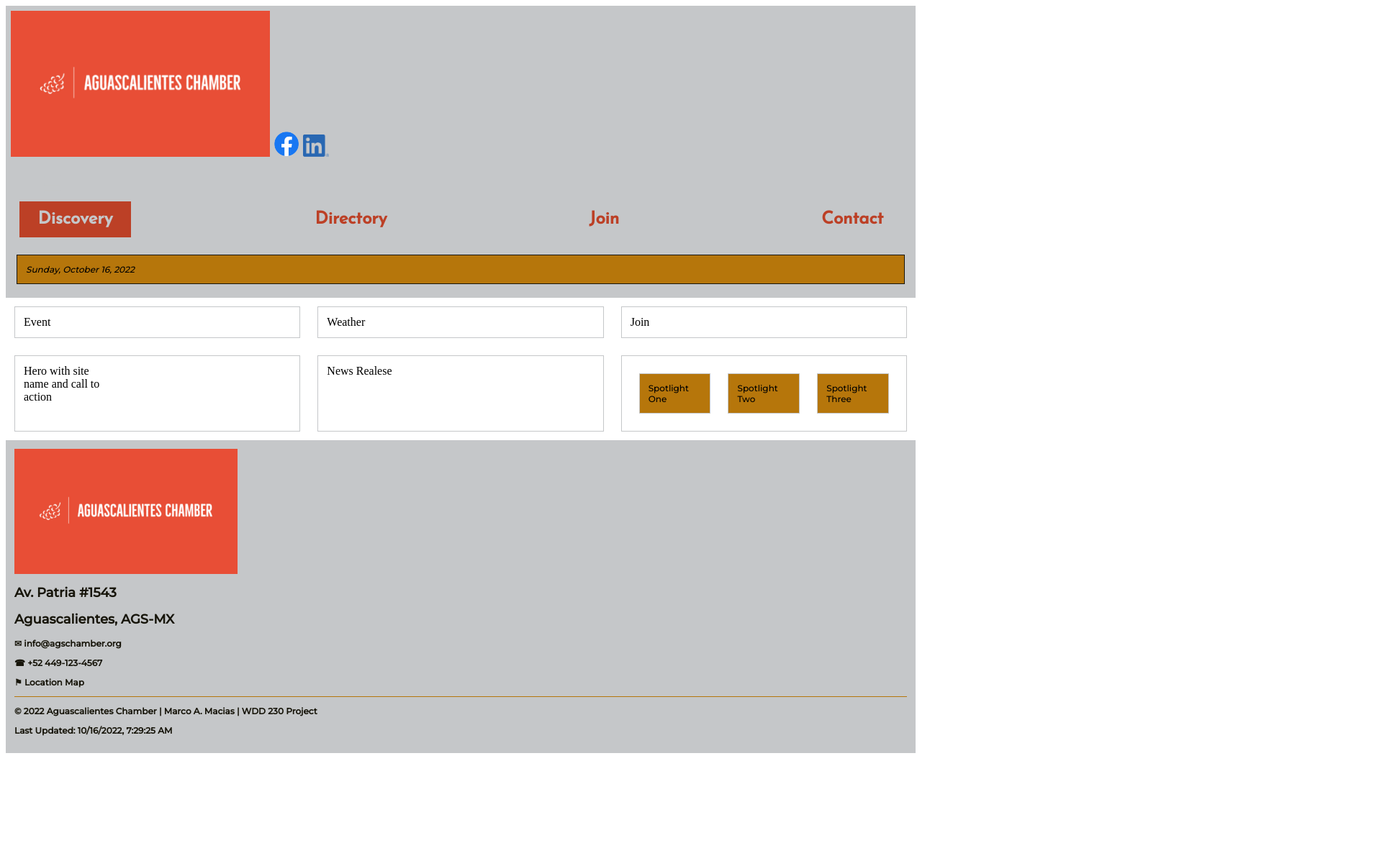
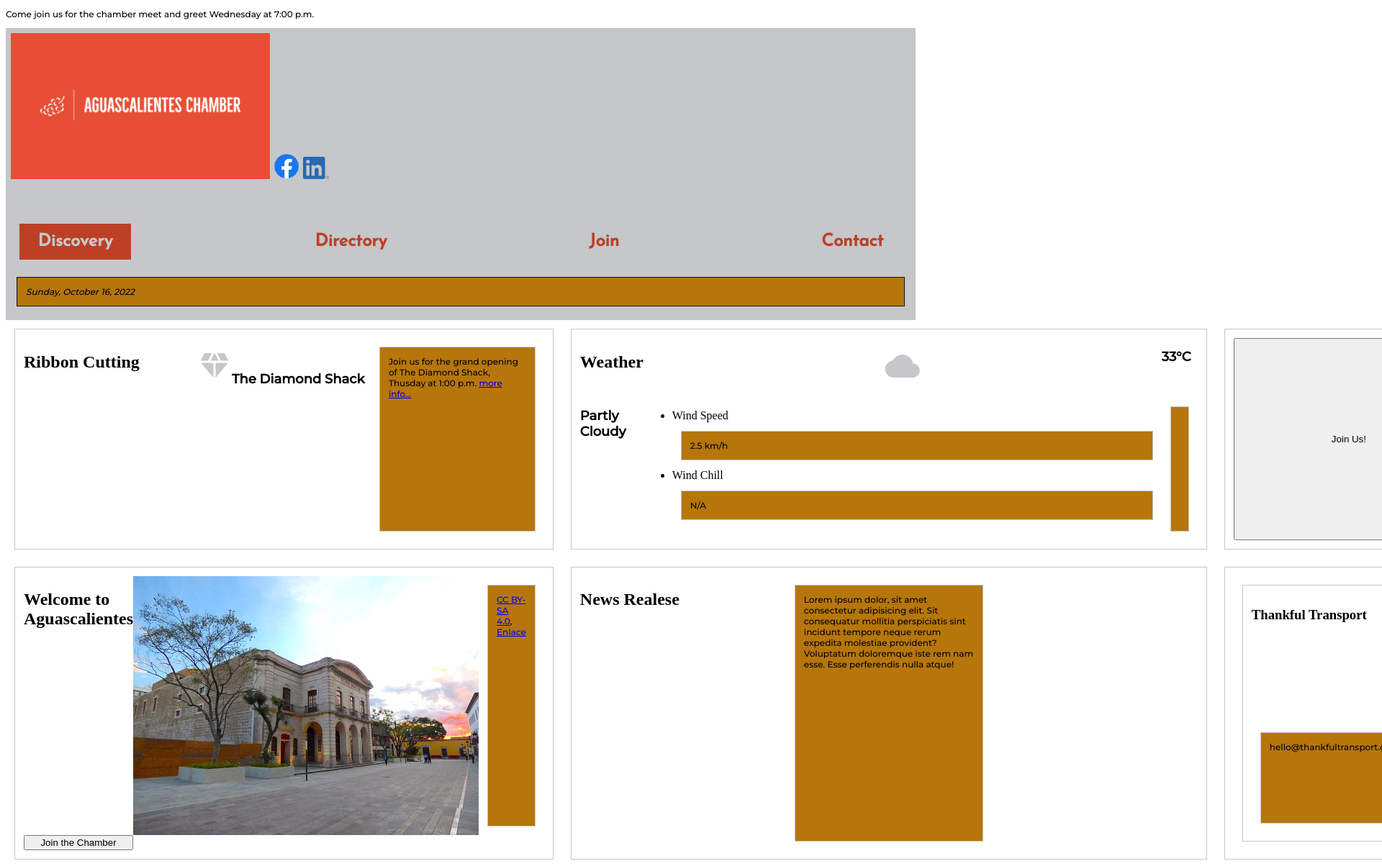
Before and after one commit to okantmav/wdd230-autum2022, a plain HTML site: page chamber/index.html in a window 1280 px wide. Shown: the top 1204 px of the page at 72% size, 1920 px wide, since content can reach past the window. Before the commit the page ends 1055 px from the top, so only its background shows below. Drawn offline with Linux system fonts and the light colour scheme; a web font is replaced by a local one.

Commit message:
some issues fixed, banner added, some issues known to fix

```diff
--- a/chamber/index.html
+++ b/chamber/index.html
@@ -7,6 +7,7 @@
     <meta name="viewport" content="width=device-width, initial-scale=1.0">
     <meta name="description"
       content="Aguascalientes Chamber of Commerce project by Marco A. Macias in WDD 230: Web Frontend Development I at BYU - Idaho. Chamber Home Page Build">
+    <link href="https://fonts.googleapis.com/icon?family=Material+Icons" rel="stylesheet">
     <link rel="stylesheet" href="styles/base.css">
     <link rel="stylesheet" href="styles/medium.css">
     <link rel="stylesheet" href="styles/large.css">
@@ -16,6 +17,9 @@
 
   <body>
     <div class="content">
+      <div id="monday-tuesday-banner">
+        <p><span id="event"></span></p>
+      </div>
       <header>
         <span>
           <a href="#"><img src="images/ags_logo_large_width.png" alt=""></a>
@@ -40,15 +44,74 @@
 
       <main>
         <div>
-          <section>Event</section>
-          <section>Weather</section>
-          <section>Join</section>
-          <section>Hero with site name and call to action</section>
-          <section>News Realese</section>
           <section>
-            <p>Spotlight One</p>
-            <p>Spotlight Two</p>
-            <p>Spotlight Three</p>
+            <h1>Ribbon Cutting</h1>
+            <h2><span class="material-icons md-48 md-dark">
+                diamond
+              </span>The Diamond Shack</h2>
+            <p>Join us for the grand opening of The Diamond Shack, Thusday at 1:00 p.m. <a href="#">more info...</a></p>
+          </section>
+          <section>
+            <h1>Weather</h1>
+            <h2><span class="material-icons md-48 md-dark">
+                partly_cloudy_night
+              </span></h2>
+            <h2>33°C</h2>
+            <h2>Partly Cloudy</h2>
+            <ul>
+              <li>Wind Speed<p>2.5 km/h</p>
+              </li>
+              <li>Wind Chill<p>N/A</p>
+              </li>
+            </ul>
+            <P></P>
+          </section>
+          <section>
+            <button>Join Us!</button>
+            <p>Discover how to join the chamber of commerce and how it will beneft your organization!</p>
+          </section>
+          <section>
+            <h1>Welcome to Aguascalientes</h1>
+            <img class="image-heroe" src="images/960px_Teatro_Morelos_de_Aguascalientes_01.jpg" alt="">
+            <p><a href="https://creativecommons.org/licenses/by-sa/4.0"
+                title="Creative Commons Attribution-Share Alike 4.0">CC BY-SA 4.0</a>, <a
+                href="https://commons.wikimedia.org/w/index.php?curid=36352256">Enlace</a></p>
+            <button>Join the Chamber</button>
+          </section>
+          <section>
+            <h1>News Realese</h1>
+            <p>Lorem ipsum dolor, sit amet consectetur adipisicing elit. Sit consequatur mollitia perspiciatis sint
+              incidunt tempore neque rerum expedita molestiae provident? Voluptatum doloremque iste rem nam esse. Esse
+              perferendis nulla atque!</p>
+          </section>
+          <section>
+            <section>
+              <h1>Thankful Transport</h1>
+              <h2><span class="material-icons md-48 md-dark">
+                  local_shipping
+                </span></h2>
+                <h2>"We get it there for you!"</h2>
+                <p>hello@thankfultransport.com</p>
+                <p>+999-9999-9999 | Website</p>
+            </section>
+            <section>
+              <h1>Code Primera</h1>
+              <h2><span class="material-icons md-48 md-dark">
+                  design_services
+                </span></h2>
+                <h2>An after school coding instructional program</h2>
+                <p>contact@codeprimera.com</p>
+                <p>+999-9999-9999 | Website</p>
+            </section>
+            <section>
+              <h1>Built A Treefort</h1>
+              <h2><span class="material-icons md-48 md-dark">
+                  signpost
+                </span></h2>
+                <h2>Over 1,000 Plans!</h2>
+                <p>builda@treefort.com</p>
+                <p>+999-9999-9999 | Website</p>
+            </section>
           </section>
         </div>
       </main>
@@ -73,6 +136,7 @@
       <script src="scripts/hamMenu.js"></script>
       <script src="scripts/currentDateCode.js"></script>
       <script src="scripts/lastUpdateCode.js"></script>
+      <script src="scripts/meetingDays.js"></script>
     </div>
 
   </body>
--- /dev/null
+++ b/chamber/scripts/meetingDays.js
@@ -0,0 +1,18 @@
+const meetingDays = document.querySelector("#event");
+const bannerMessage = "Come join us for the chamber meet and greet Wednesday at 7:00 p.m.";
+
+
+const currentDate = new Date();
+const weekday = currentDate.getDay();
+
+const bannerDays = { weekday: 'long'};
+const nameDay = new Intl.DateTimeFormat('en-US', bannerDays).format(currentDate);
+
+
+if (nameDay == "Monday" || "Tuesday") {
+  document.getElementById("monday-tuesday-banner").style.display = "block";
+  meetingDays.innerHTML = `<span>${bannerMessage}</span>`;
+  console.log(new Intl.DateTimeFormat('en-US', bannerDays).format(currentDate));
+} else {
+  meetingDays.innerHTML = "Welcome to the Aguascalientes Chamber of Commerce";
+}
--- a/chamber/styles/base.css
+++ b/chamber/styles/base.css
@@ -1,4 +1,6 @@
 @import url('https://fonts.googleapis.com/css2?family=Josefin+Sans:wght@500&family=Montserrat:wght@500&display=swap');
+@import url('https://fonts.googleapis.com/css2?family=Alkalami&family=Poppins&display=swap');
+
 
 :root {
   /* Color palette */
@@ -14,6 +16,12 @@
   --h2-font-size: .3rem;
   --p-font-size: .3rem;
 }
+
+/* Rules for sizing the icon. */
+.material-icons.md-48 { font-size: 48px; }
+
+/* Rules for using icons as black on a light background. */
+.material-icons.md-dark { color: var(--secondary-color) }
 
 #content {
   width: auto;
@@ -124,14 +132,17 @@ nav a:hover {
   font-weight: bold;
 }
 
+.image-heroe {
+  width: 480px;
+
+}
+
 header img {
-  width: 360px;
-  height: max-content;
+  width: 360px;;
 }
 
 footer img {
   width: 50%;
-  height: max-content;
 }
 
 section h2 {
--- a/styles/small.css
+++ b/styles/small.css
@@ -47,7 +47,6 @@ header {
 
 img {
   width: 240px;
-  height: auto;
   padding-top: 6px;
 }
 
```
Also changed, not shown: lesson5/bom.html (+2 -3 lines), chamber/images/960px_Teatro_Morelos_de_Aguascalientes_01.jpg (added).
